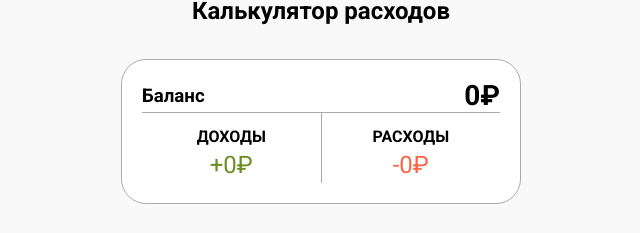
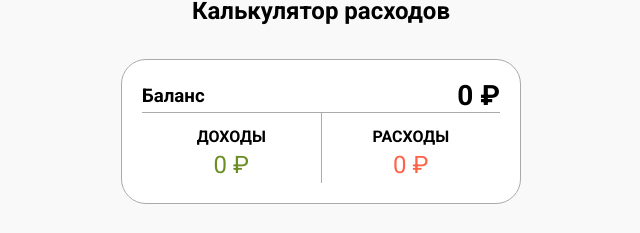
Before and after one commit to bthrsn/react-calc-money, a React (Create React App) app: page / in a window 1280 px wide. Shown: the part 131-364 px from the top of the page, without its empty margins (319-959 px from the left). Built offline with nearby package versions, Linux system fonts and the light colour scheme.

Commit message:
add Total

```diff
--- a/src/App.js
+++ b/src/App.js
@@ -11,6 +11,9 @@ state = {
     transactions: [],
     description: "",
     amount: "",
+    resultExpenses: 0,
+      resultIncome: 0,
+      totalBalance: 0,
   }
 
     // метод добавляющий транзакцию
@@ -33,13 +36,13 @@ this.setState({
   transactions,
   // очищаем поля ввода, передавая пустые строки
 description: '',
-amount: ''
-});
+amount: '',
+}, this.getTotalBalance);
   }
 
   addAmount = (e) => {
     this.setState({
-      amount: e.target.value
+      amount: parseFloat(e.target.value)
     });
 
   }
@@ -47,6 +50,34 @@ amount: ''
   addDescription = (e) => {
     this.setState({
       description: e.target.value
+    });
+  }
+
+  // Получаем доход
+  getIncome = () => this.state.transactions
+    // Сначала фильтруем только доходы
+    .filter(item => item.add)
+    // Потом складываем их и указываем, что первое значение = 0
+    // Нужно два параметра в acc копиться, а item это новый доход
+    .reduce((acc, item) => item.amount + acc, 0)
+
+  // Получаем расходы
+getExpenses = () => this.state.transactions
+  // В расходах инвенртируем item, нужны расходы, а не доходы
+  .filter(item => !item.add)
+  .reduce((acc, item) => item.amount + acc, 0)
+
+// Считаем итог
+  getTotalBalance() {
+    const resultIncome = this.getIncome();
+    const resultExpenses = this.getExpenses();
+
+    const totalBalance = resultIncome - resultExpenses;
+
+    this.setState({
+      resultExpenses,
+      resultIncome,
+      totalBalance,
     });
   }
 
@@ -60,7 +91,10 @@ amount: ''
         </header>
         <main>
           <div className="container">
-            <Total />
+            <Total
+            resultExpenses={this.state.resultExpenses}
+            resultIncome={this.state.resultIncome}
+            totalBalance={this.state.totalBalance}/>
             <History transactions={this.state.transactions}/>
             <Operation
               addTransaction={this.addTransaction}
--- a/src/components/total/Total.js
+++ b/src/components/total/Total.js
@@ -1,23 +1,23 @@
 import React from "react";
 // Реализовать функционал
-// написать функции которые ссчитают расходы, доходы и остаток средств
+// написать функции которые считают расходы, доходы и остаток средств
 // Пишем эти функции в App.js
 // можно перебирать массив transaction с помощью reduce и выводить его
 
-const Total = () => {
+const Total = ({ resultExpenses, resultIncome, totalBalance }) => {
   return (
     <section className="total">
       <header className="total__header">
-        <h3> Баланс </h3> <p className="total__balance"> 0₽ </p>{" "}
+        <h3> Баланс </h3> <p className="total__balance"> {totalBalance} ₽</p>{" "}
       </header>{" "}
       <div className="total__main">
         <div className="total__main-item total__income">
           <h4> Доходы </h4>{" "}
-          <p className="total__money total__money-income"> +0₽ </p>{" "}
+          <p className="total__money total__money-income"> {resultIncome} ₽</p>{" "}
         </div>{" "}
         <div className="total__main-item total__expenses">
           <h4> Расходы </h4>{" "}
-          <p className="total__money total__money-expenses"> -0₽ </p>{" "}
+          <p className="total__money total__money-expenses"> {resultExpenses} ₽</p>{" "}
         </div>{" "}
       </div>{" "}
     </section>
```
